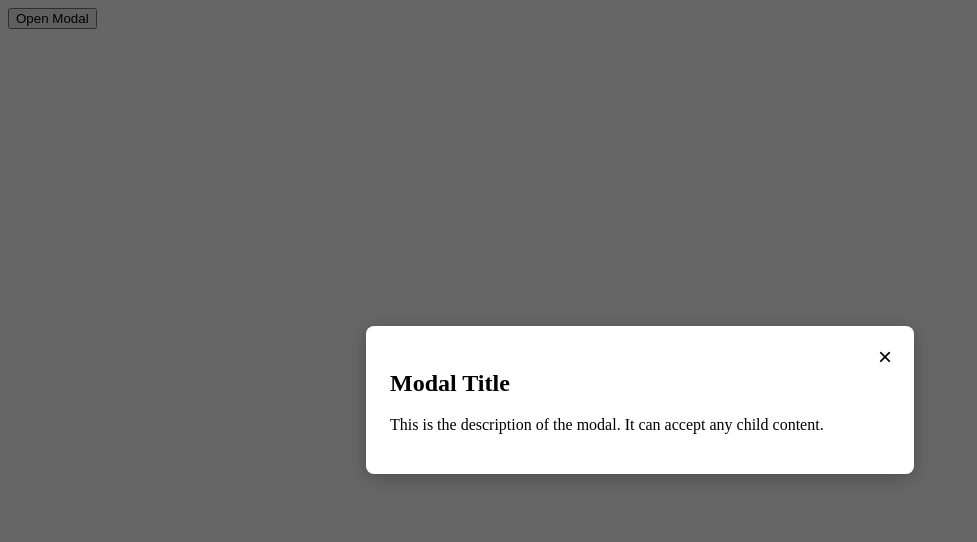
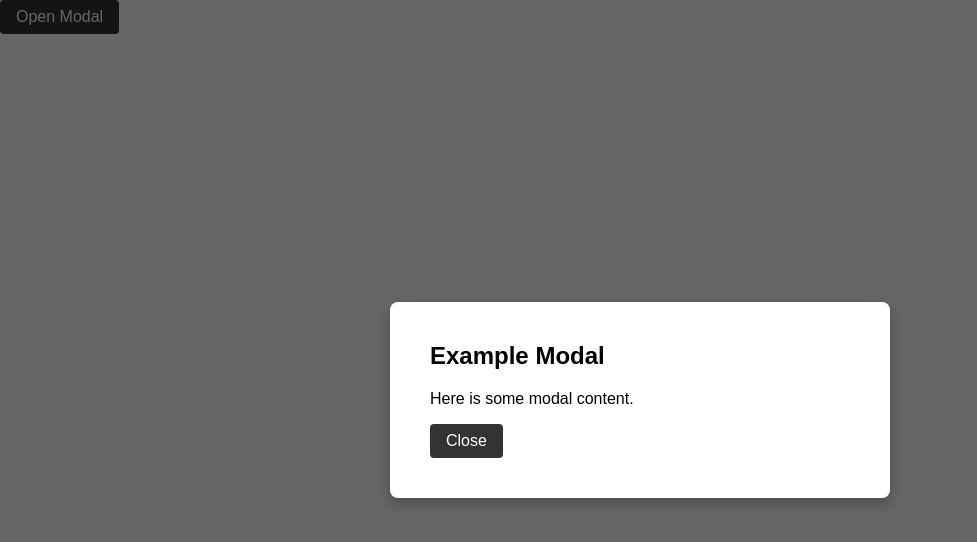
Before and after one commit to harshanagula/assessment, a plain HTML site: page index.html in a window 1280 px wide. Both pictures are taken after a click on the button "Open Modal". Shown: the whole page, without its empty margins (0-977 px from the left). Drawn offline with Linux system fonts and the light colour scheme.

Commit message:
Update index.html

```diff
--- a/index.html
+++ b/index.html
@@ -2,116 +2,131 @@
 <html lang="en">
 <head>
   <meta charset="UTF-8" />
-  <meta name="viewport" content="width=device-width, initial-scale=1.0"/>
+  <meta name="viewport" content="width=device-width, initial-scale=1.0" />
   <title>Accessible Modal</title>
   <style>
-    /* Utility / Base Styles */
-    .hidden { display: none; }
-    .modal__overlay {
+    /* Reset & base styles */
+    * { box-sizing: border-box; }
+    body { margin: 0; font-family: sans-serif; }
+
+    .btn {
+      padding: 0.5rem 1rem;
+      font-size: 1rem;
+      background: #333;
+      color: #fff;
+      border: none;
+      border-radius: 4px;
+      cursor: pointer;
+    }
+
+    /* Modal styles */
+    .modal {
       position: fixed;
-      top: 0; left: 0;
-      width: 100vw;
-      height: 100vh;
-      background-color: rgba(0, 0, 0, 0.6);
+      inset: 0;
       display: flex;
       align-items: center;
       justify-content: center;
-      z-index: 1000;
+      background: rgba(0, 0, 0, 0.6);
+      z-index: 9999;
+    }
+
+    .modal--hidden {
+      display: none;
+    }
+
+    .modal__overlay {
+      width: 100%;
+      height: 100%;
+      outline: none;
+      display: flex;
+      align-items: center;
+      justify-content: center;
     }
 
     .modal__content {
-      background-color: #fff;
-      max-width: 90%;
-      width: 500px;
-      padding: 1.5rem;
+      background: #fff;
+      padding: 2rem;
+      width: 90%;
+      max-width: 500px;
       border-radius: 8px;
-      box-shadow: 0 4px 20px rgba(0, 0, 0, 0.25);
-      position: relative;
+      box-shadow: 0 5px 15px rgba(0, 0, 0, 0.3);
     }
 
-    .modal__close {
-      position: absolute;
-      top: 1rem;
-      right: 1rem;
-      background: none;
-      border: none;
+    .modal__title {
+      margin-top: 0;
       font-size: 1.5rem;
-      cursor: pointer;
     }
 
-    /* Mobile-first responsiveness */
-    @media (max-width: 480px) {
+    .modal__body {
+      margin: 1rem 0;
+      font-size: 1rem;
+    }
+
+    @media (min-width: 768px) {
       .modal__content {
-        width: 90%;
-        padding: 1rem;
+        padding: 2.5rem;
       }
     }
   </style>
 </head>
 <body>
 
-  <button id="openModal">Open Modal</button>
+  <button id="open-modal" class="btn">Open Modal</button>
 
-  <!-- Modal Markup -->
-  <div id="modal" class="modal hidden" role="dialog" aria-modal="true" aria-labelledby="modalTitle" aria-describedby="modalDesc">
-    <div class="modal__overlay">
-      <div class="modal__content" tabindex="-1">
-        <button class="modal__close" aria-label="Close modal" id="closeModal">&times;</button>
-        <h2 id="modalTitle">Modal Title</h2>
-        <p id="modalDesc">This is the description of the modal. It can accept any child content.</p>
-        <!-- Any dynamic child content can go here -->
+  <div
+    class="modal modal--hidden"
+    role="dialog"
+    aria-modal="true"
+    aria-labelledby="modal-title"
+  >
+    <div class="modal__overlay" tabindex="-1">
+      <div class="modal__content" role="document">
+        <h2 id="modal-title" class="modal__title">Example Modal</h2>
+        <p class="modal__body">Here is some modal content.</p>
+        <button class="modal__close btn" id="close-modal">Close</button>
       </div>
     </div>
   </div>
 
   <script>
-    const modal = document.getElementById('modal');
-    const openBtn = document.getElementById('openModal');
-    const closeBtn = document.getElementById('closeModal');
-    const modalContent = modal.querySelector('.modal__content');
+    const openBtn = document.getElementById('open-modal');
+    const closeBtn = document.getElementById('close-modal');
+    const modal = document.querySelector('.modal');
+    const modalOverlay = modal.querySelector('.modal__overlay');
+    const focusableSelectors = 'button, [href], input, select, textarea, [tabindex]:not([tabindex="-1"])';
+    let focusableElements, firstEl, lastEl;
 
-    let lastFocusedElement;
+    function openModal() {
+      modal.classList.remove('modal--hidden');
+      focusableElements = modal.querySelectorAll(focusableSelectors);
+      firstEl = focusableElements[0];
+      lastEl = focusableElements[focusableElements.length - 1];
+      firstEl.focus();
+    }
 
-    function trapFocus(event) {
-      const focusable = modal.querySelectorAll('button, [href], input, select, textarea, [tabindex]:not([tabindex="-1"])');
-      const first = focusable[0];
-      const last = focusable[focusable.length - 1];
+    function closeModal() {
+      modal.classList.add('modal--hidden');
+      openBtn.focus();
+    }
 
-      if (event.key === 'Tab') {
-        if (event.shiftKey) {
-          if (document.activeElement === first) {
-            event.preventDefault();
-            last.focus();
-          }
-        } else {
-          if (document.activeElement === last) {
-            event.preventDefault();
-            first.focus();
-          }
+    function trapFocus(e) {
+      if (e.key === 'Tab') {
+        if (e.shiftKey && document.activeElement === firstEl) {
+          e.preventDefault();
+          lastEl.focus();
+        } else if (!e.shiftKey && document.activeElement === lastEl) {
+          e.preventDefault();
+          firstEl.focus();
         }
       }
-
-      if (event.key === 'Escape') {
+      if (e.key === 'Escape') {
         closeModal();
       }
     }
 
-    function openModal() {
-      lastFocusedElement = document.activeElement;
-      modal.classList.remove('hidden');
-      modalContent.focus();
-      document.addEventListener('keydown', trapFocus);
-    }
-
-    function closeModal() {
-      modal.classList.add('hidden');
-      lastFocusedElement?.focus();
-      document.removeEventListener('keydown', trapFocus);
-    }
-
     openBtn.addEventListener('click', openModal);
     closeBtn.addEventListener('click', closeModal);
-
+    modalOverlay.addEventListener('keydown', trapFocus);
   </script>
 
 </body>
```
